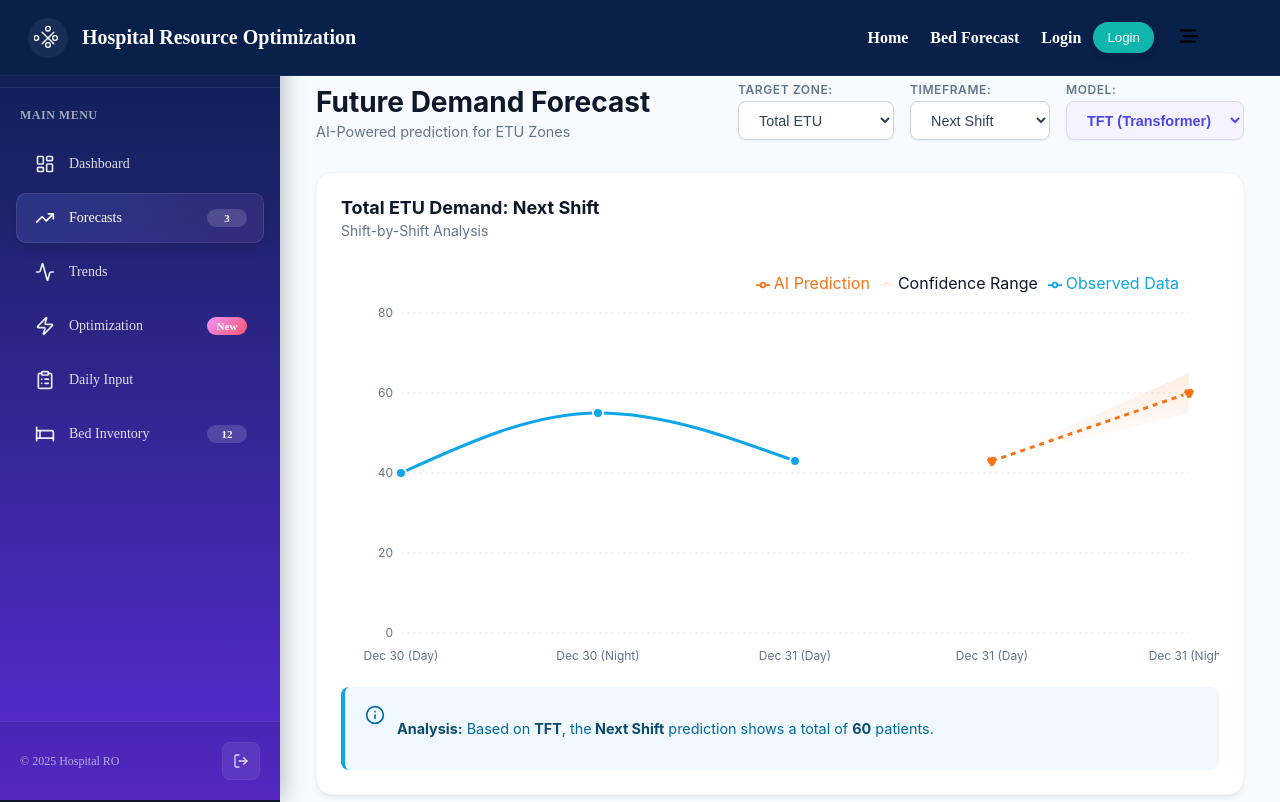
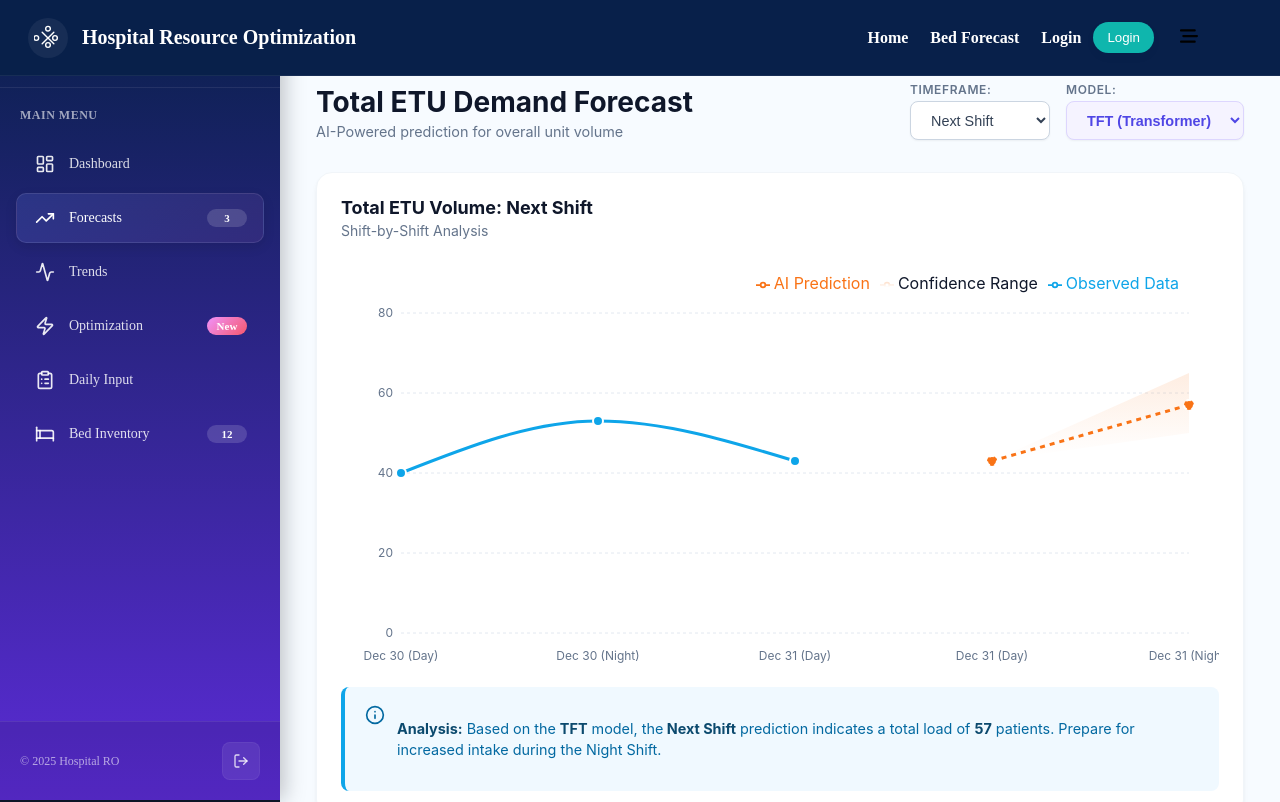
Before and after one commit to lochanajayasinghe/Hospital-Resource-Optimization-and-Demand-Forecasting-System, a React (Create React App) app in the folder frontend/: page /Forecast in a window 1280 px wide. Shown: the top 802 px of the page. Built offline with nearby package versions, Linux system fonts and the light colour scheme.

Commit message:
Update Forecast.jsx

```diff
--- a/frontend/src/components/Bed_demand_focasting/Forecast.jsx
+++ b/frontend/src/components/Bed_demand_focasting/Forecast.jsx
@@ -17,7 +17,6 @@ import styles from './Forecast.module.css';
 const Forecast = () => {
   // --- STATE ---
   const [timeframe, setTimeframe] = useState('Next Shift');
-  const [selectedZone, setSelectedZone] = useState('Total ETU');
   const [model, setModel] = useState('TFT');
   const [chartData, setChartData] = useState([]);
   const [tableData, setTableData] = useState([]);
@@ -27,28 +26,24 @@ const Forecast = () => {
     let generatedData = [];
     let generatedTable = [];
 
-    // 1. Determine Base Scale (Resus numbers are small, Total ETU is big)
-    const isResus = selectedZone.includes('Resus');
-    // Shift Average
-    const shiftAvg = isResus ? 3 : 45;
-    // Daily Average (Shift * 2)
+    // BASELINE: Total ETU Volume (No more Zone splitting)
+    const shiftAvg = 45; // Average patients per shift for the whole unit
     const dailyAvg = shiftAvg * 2;
-    // Monthly Average (Daily * 30)
     const monthlyAvg = dailyAvg * 30;
 
     // --- LOGIC 1: NEXT SHIFT (Shift-Wise View) ---
     if (timeframe === 'Next Shift') {
       generatedData = [
         { name: 'Dec 30 (Day)', historical: shiftAvg - 5, predicted: null, range: null },
-        { name: 'Dec 30 (Night)', historical: shiftAvg + 10, predicted: null, range: null },
+        { name: 'Dec 30 (Night)', historical: shiftAvg + 8, predicted: null, range: null },
         { name: 'Dec 31 (Day)', historical: shiftAvg - 2, predicted: null, range: null },
         // Connector
         { name: 'Dec 31 (Day)', historical: null, predicted: shiftAvg - 2, range: [shiftAvg-2, shiftAvg-2] },
         // The Prediction
-        { name: 'Dec 31 (Night)', historical: null, predicted: shiftAvg + 15, range: [shiftAvg + 10, shiftAvg + 20] },
+        { name: 'Dec 31 (Night)', historical: null, predicted: shiftAvg + 12, range: [shiftAvg + 5, shiftAvg + 20] },
       ];
       generatedTable = [
-        { label: 'Dec 31 (Night)', prediction: shiftAvg + 15, min: shiftAvg + 10, max: shiftAvg + 20 }
+        { label: 'Dec 31 (Night)', prediction: shiftAvg + 12, min: shiftAvg + 5, max: shiftAvg + 20 }
       ];
     }
 
@@ -61,10 +56,10 @@ const Forecast = () => {
         // Connector
         { name: 'Dec 30', historical: null, predicted: dailyAvg - 5, range: [dailyAvg-5, dailyAvg-5] },
         // The Prediction (Tomorrow)
-        { name: 'Dec 31', historical: null, predicted: dailyAvg + 20, range: [dailyAvg + 10, dailyAvg + 30] },
+        { name: 'Dec 31', historical: null, predicted: dailyAvg + 25, range: [dailyAvg + 15, dailyAvg + 35] },
       ];
       generatedTable = [
-        { label: 'Dec 31 (Tomorrow)', prediction: dailyAvg + 20, min: dailyAvg + 10, max: dailyAvg + 30 }
+        { label: 'Dec 31 (Tomorrow)', prediction: dailyAvg + 25, min: dailyAvg + 15, max: dailyAvg + 35 }
       ];
     }
 
@@ -77,16 +72,16 @@ const Forecast = () => {
         // Connector
         { name: 'Dec', historical: null, predicted: monthlyAvg - 20, range: [monthlyAvg-20, monthlyAvg-20] },
         // The Prediction (Next Month)
-        { name: 'Jan', historical: null, predicted: monthlyAvg + 150, range: [monthlyAvg + 100, monthlyAvg + 200] },
+        { name: 'Jan', historical: null, predicted: monthlyAvg + 180, range: [monthlyAvg + 100, monthlyAvg + 250] },
       ];
       generatedTable = [
-        { label: 'January 2026', prediction: monthlyAvg + 150, min: monthlyAvg + 100, max: monthlyAvg + 200 }
+        { label: 'January 2026', prediction: monthlyAvg + 180, min: monthlyAvg + 100, max: monthlyAvg + 250 }
       ];
     }
 
     setChartData(generatedData);
     setTableData(generatedTable);
-  }, [timeframe, selectedZone, model]);
+  }, [timeframe, model]);
 
   return (
     <Layout activePage="Forecasts">
@@ -95,24 +90,12 @@ const Forecast = () => {
         {/* --- HEADER --- */}
         <div className={styles.header}>
           <div>
-            <h1 className={styles.title}>Future Demand Forecast</h1>
-            <p className={styles.subtitle}>AI-Powered prediction for ETU Zones</p>
+            <h1 className={styles.title}>Total ETU Demand Forecast</h1>
+            <p className={styles.subtitle}>AI-Powered prediction for overall unit volume</p>
           </div>
 
           <div className={styles.controls}>
-            <div className={styles.controlGroup}>
-              <span className={styles.label}>Target Zone:</span>
-              <select
-                className={styles.select}
-                value={selectedZone}
-                onChange={(e) => setSelectedZone(e.target.value)}
-              >
-                <option>Total ETU</option>
-                <option>Triage (Waiting)</option>
-                <option>Resus (Critical)</option>
-                <option>Observation</option>
-              </select>
-            </div>
+            {/* REMOVED TARGET ZONE SELECTOR */}
 
             <div className={styles.controlGroup}>
               <span className={styles.label}>Timeframe:</span>
@@ -145,7 +128,7 @@ const Forecast = () => {
         <section className={styles.card}>
           <div className={styles.cardHeader}>
             <div>
-              <h3 className={styles.cardTitle}>{selectedZone} Demand: {timeframe}</h3>
+              <h3 className={styles.cardTitle}>Total ETU Volume: {timeframe}</h3>
               <span className={styles.cardSub}>
                 {timeframe === 'Next Shift' ? 'Shift-by-Shift Analysis' :
                  timeframe === 'Next Day' ? 'Daily Total Analysis' :
@@ -218,8 +201,9 @@ const Forecast = () => {
           <div className={styles.analysisBox}>
             <Info className={styles.analysisIcon} size={20} />
             <p>
-              <strong>Analysis:</strong> Based on <strong>{model}</strong>, the
-              <strong> {timeframe}</strong> prediction shows a total of <strong>{tableData[0]?.prediction}</strong> patients.
+              <strong>Analysis:</strong> Based on the <strong>{model}</strong> model, the
+              <strong> {timeframe}</strong> prediction indicates a total load of <strong>{tableData[0]?.prediction}</strong> patients.
+              {timeframe === 'Next Shift' && ' Prepare for increased intake during the Night Shift.'}
               {timeframe === 'Next Month' && ' This indicates a seasonal increase.'}
             </p>
           </div>
```
